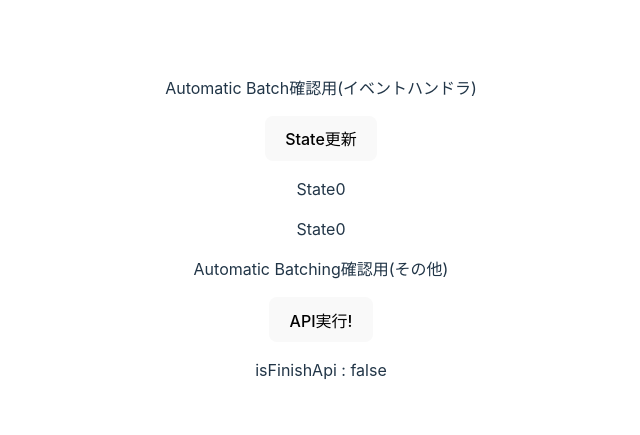
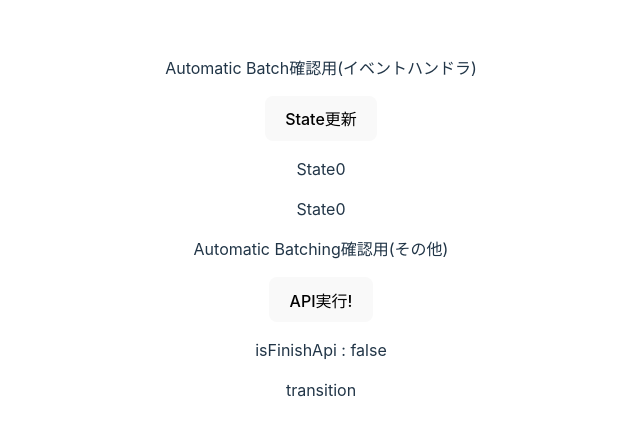
Before and after one commit to toasahi/react-v18, a React (Vite) app: page / in a window 1280 px wide. Shown: the part 171-606 px from the top of the page, without its empty margins (319-959 px from the left). Built offline with nearby package versions, Linux system fonts and the light colour scheme.

Commit message:
update:Section3 Transition

```diff
--- a/src/App.tsx
+++ b/src/App.tsx
@@ -2,6 +2,8 @@ import './App.css'
 
 import {AutoBatchEventHandler} from "./components/AutoBatchEventHandler";
 import {AutoBatchOtherHandler} from "./components/AutoBatchOtherHandler";
+import {Transition} from "./components/Transition";
+
 
 function App() {
 
@@ -9,6 +11,7 @@ function App() {
         <div className="App">
             <AutoBatchEventHandler/>
             <AutoBatchOtherHandler/>
+            <Transition/>
         </div>
     )
 }
--- /dev/null
+++ b/src/components/Transition.tsx
@@ -0,0 +1,7 @@
+export const Transition = () => {
+    return (
+        <div>
+            <p>transition</p>
+        </div>
+    );
+}
```
